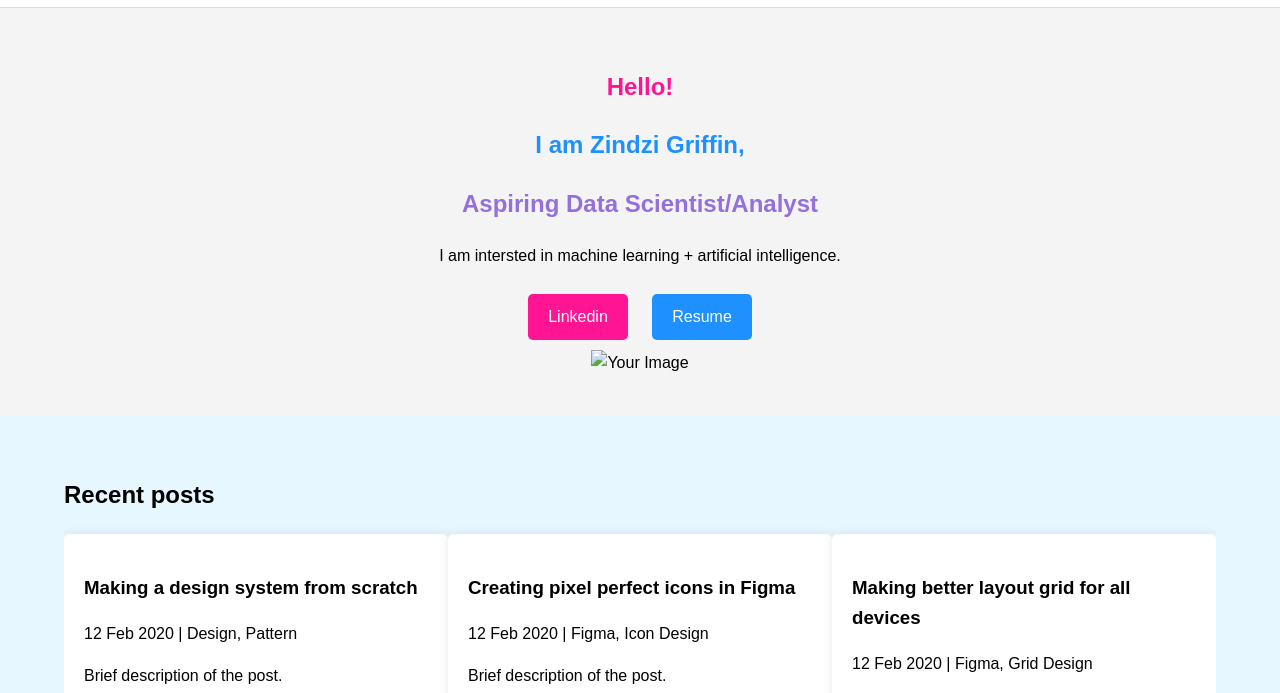
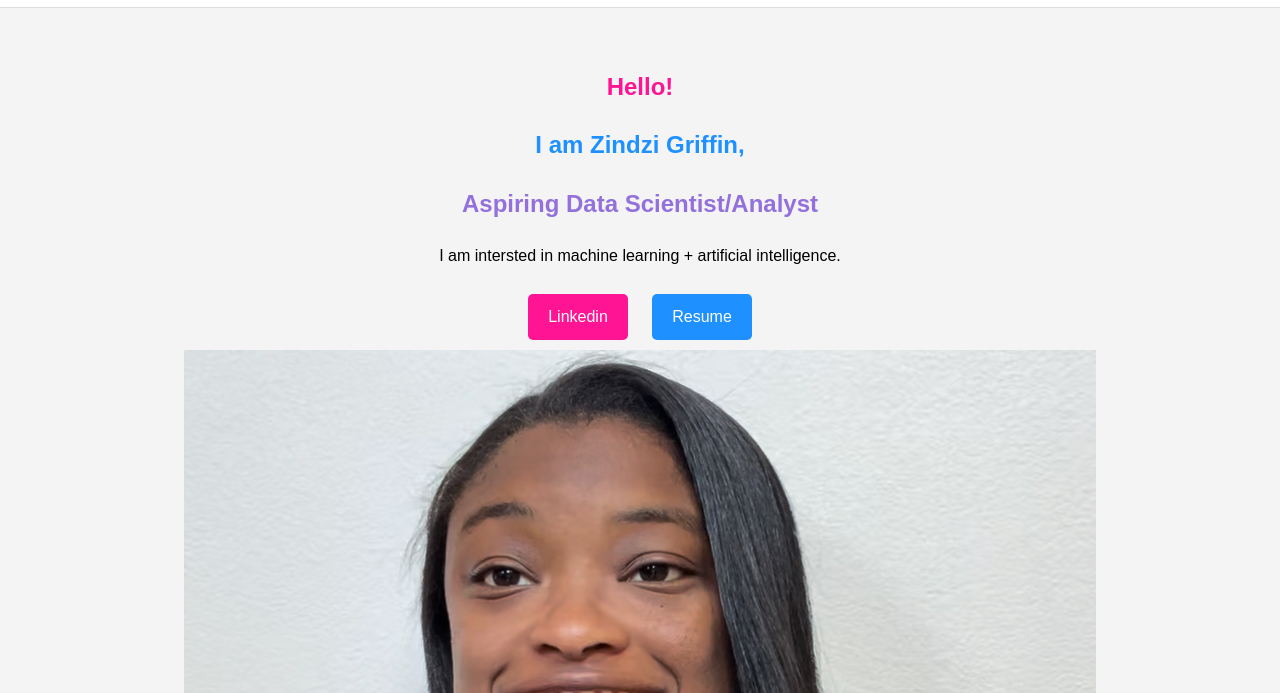
Before and after one commit to zindzigriffin/zindzigriffin.github.io, a plain HTML site: page index.html in a window 1280 px wide. Shown: the part 107-800 px from the top of the page. Drawn offline with Linux system fonts and the light colour scheme.

Commit message:
Update index.html

```diff
--- a/index.html
+++ b/index.html
@@ -34,7 +34,7 @@
                 </div>
             </div>
             <div class="intro-image">
-                <img src="your-image.jpg" alt="Your Image">
+                <img src="zindzi.jpg" alt="Your Image">
             </div>
         </div>
     </section>
```
